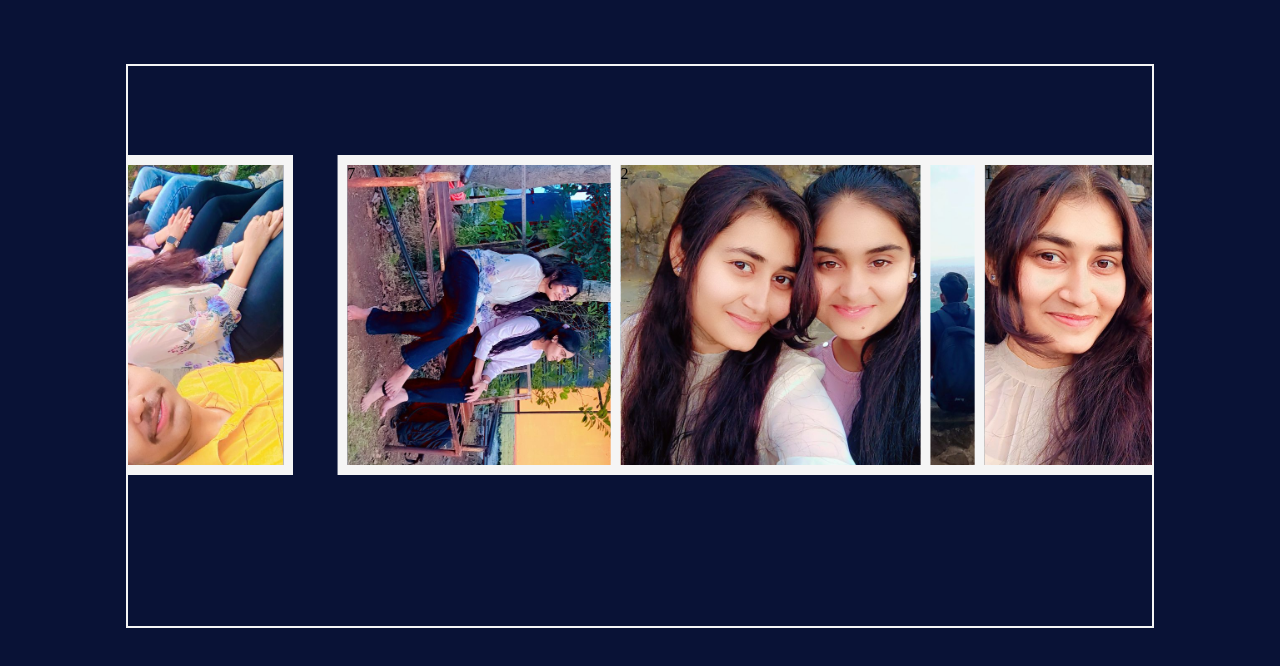
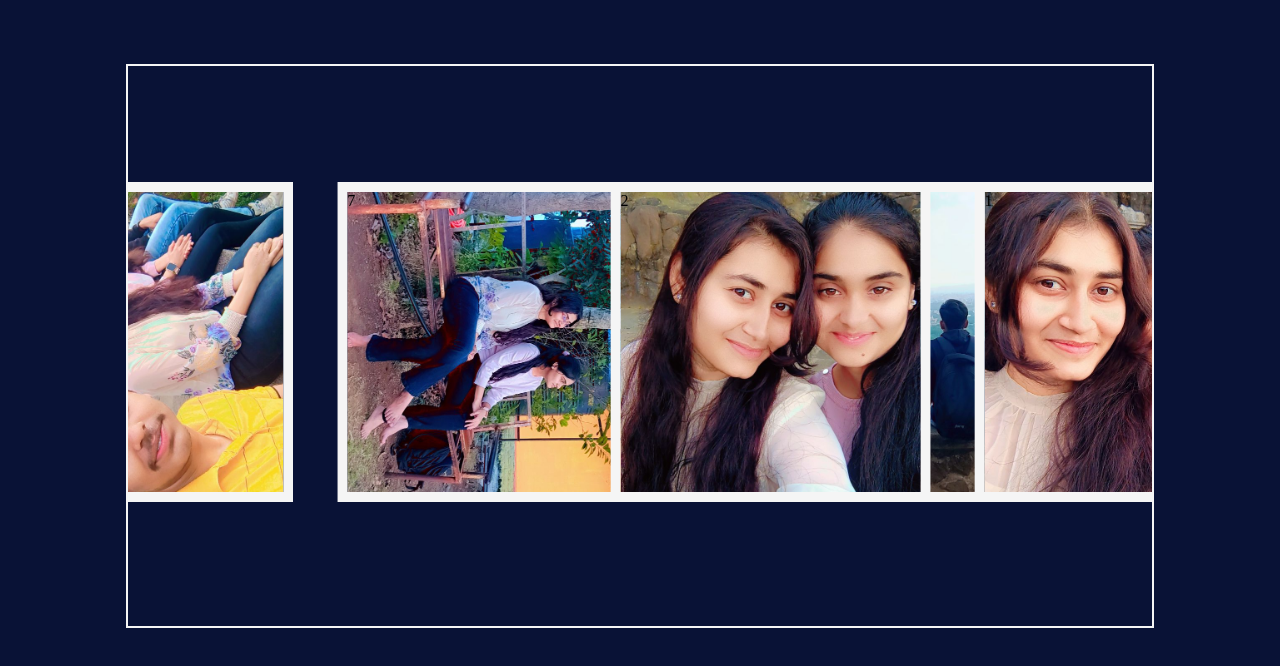
Before and after one commit to Tej-try/travel, a plain HTML site: page index.html in a window 1280 px wide. Drawn offline with Linux system fonts and the light colour scheme.

Commit message:
Update style.css

```diff
--- a/style.css
+++ b/style.css
@@ -16,7 +16,7 @@ body {
     height: 300px;
     width: 300px;
     margin-inline: 20px;
-    margin-top: 6%;
+    margin-top: 8%;
 
     transform: translateX(-1000px);
     display: inline-block;
```
